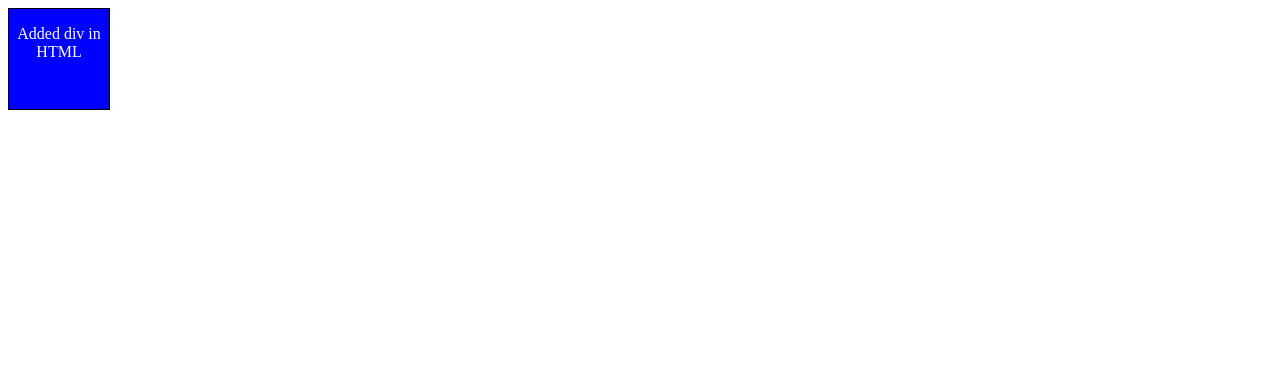
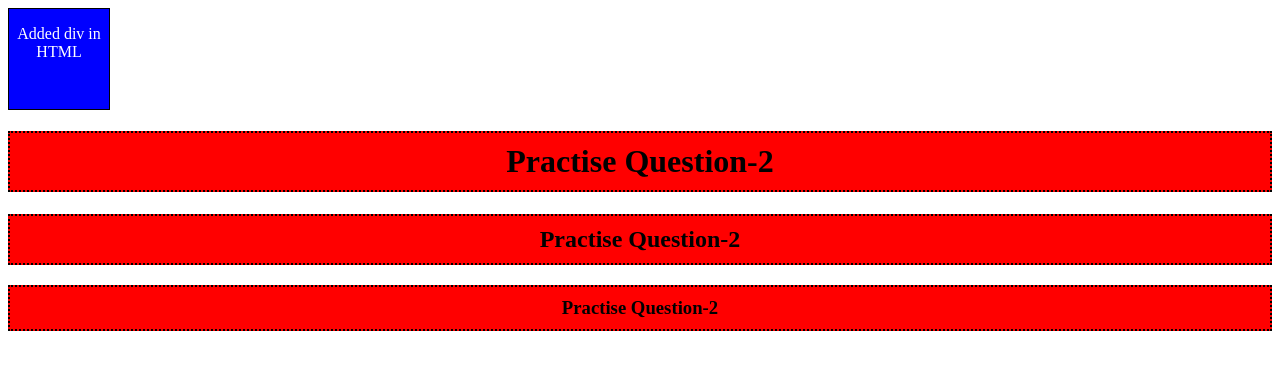
Before and after one commit to NithinGowda02/CSS, a plain HTML site: page Level-1/index.html in a window 1280 px wide. Drawn offline with Linux system fonts and the light colour scheme.

Commit message:
Added second Prcatice Question on CSS

```diff
--- a/Level-1/index.html
+++ b/Level-1/index.html
@@ -5,10 +5,14 @@
     <meta name="viewport" content="width=device-width, initial-scale=1.0">
     <title>CSS Level-1</title>
     <link rel="stylesheet" href="./p1.css">
+    <link rel="stylesheet" href="./p2.css">
 </head>
 <body>
     <div id="box">
         <p>Added div in HTML</p>
     </div>
+    <h1 class="heading">Practise Question-2</h1>
+    <h2 class="heading">Practise Question-2</h2>
+    <h3 class="heading">Practise Question-2</h3>
 </body>
 </html>
--- /dev/null
+++ b/Level-1/p2.css
@@ -0,0 +1,6 @@
+.heading {
+    background-color: #ff0000;
+    border: 2px dotted black;
+    padding: 10px;
+    text-align: center;
+}
```
